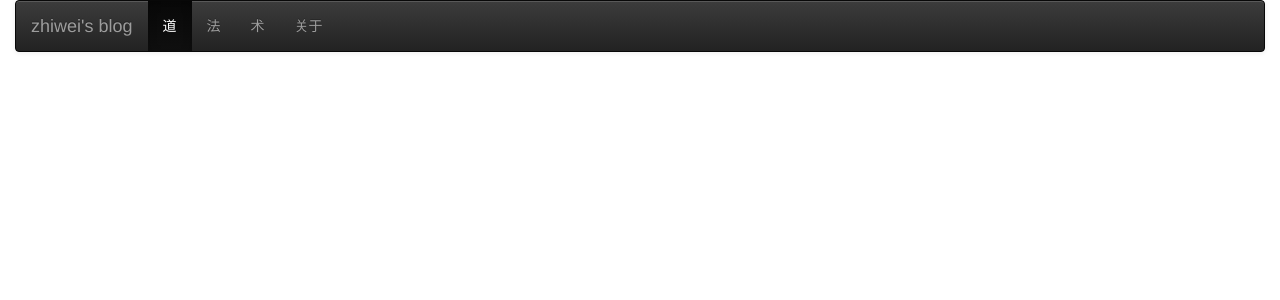
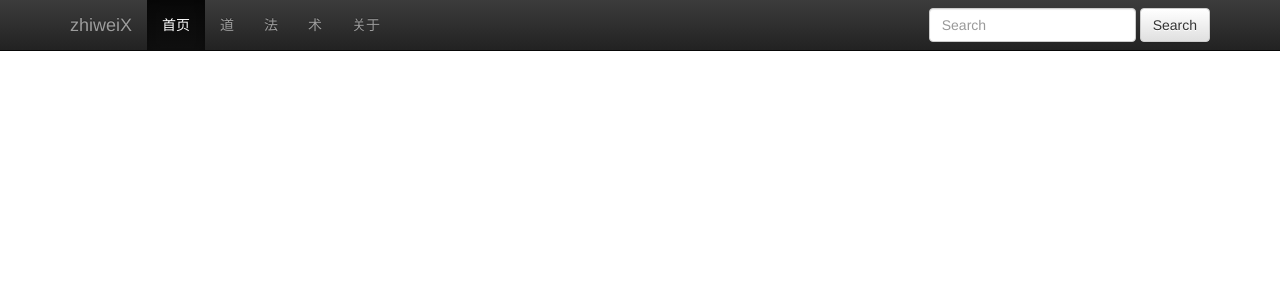
Before and after one commit to zhiwei1988/blog, a Flask app: page / in a window 1280 px wide. Shown: the top 300 px of the page. Run offline with Flask 2, Linux system fonts and the light colour scheme; parts of the project's set-up code (start-up, migrations or seed data) failed here and were passed over; some libraries are stand-ins or nearby versions.

Commit message:
complete navbar

```diff
--- a/app/templates/base.html
+++ b/app/templates/base.html
@@ -8,33 +8,43 @@
 
 {% block title %}zhiwei's blog{% endblock %}
 
-{% block navbar %}
-<div class="container-fluid">
-	<div class="row">
-		<div class="col-md-12">
-			<nav class="navbar navbar-default navbar-inverse" role="navigation">
+{% block body -%}
+    <header class="navbar navbar-inverse navbar-fixed-top bs-docs-nav" role="banner">
+	    <div class="container">
             <div class="navbar-header">
-					<a class="navbar-brand" href="#">zhiwei's blog</a>
+                <button class="navbar-toggle" type="button" data-toggle="collapse" data-target=".bs-navbar-collapse">
+                    <span class="sr-only">Toggle navigation</span>
+                    <span class="icon-bar"></span>
+                    <span class="icon-bar"></span>
+                    <span class="icon-bar"></span>
+                </button>
+                <a href="{{ url_for('main.index') }}" class="navbar-brand">zhiweiX</a>
             </div>
+	    	<nav class="collapse navbar-collapse bs-navbar-collapse" role="navigation">
+                <form class="navbar-form navbar-right" role="search">
+                    <div class="form-group">
+                        <input type="text" class="form-control" placeholder="Search">
+                    </div>
+                    <button type="submit" class="btn btn-default">Search</button>
+                </form>
                 <ul class="nav navbar-nav">
-					<li class="active">
-						<a href="#">道</a>
-					</li>
-					<li>
-						<a href="#">法</a>
-					</li>
-					<li>
-						<a href="#">术</a>
-					</li>
-					<li>
-						<a href="#">关于</a>
-					</li>
+                    <li class="active"><a href="#">首页</a></li>
+                    <li><a href="#">道</a></li>
+                    <li><a href="#">法</a></li>
+                    <li><a href="#">术</a></li>
+                    <li><a href="#">关于</a></li>
                 </ul>
             </nav>
 	    </div>
+    </header>
+
+    {% block blog_body -%}
+    {%- endblock blog_body %}
+
+    <footer>
+    	<div class="container">
+    		-- copyright
     	</div>
-</div>
-{% endblock %}
-
-{% block content %}
-{% endblock %}
+    </footer>
+    {{ super() }}
+{%- endblock body %}
--- a/app/templates/index.html
+++ b/app/templates/index.html
@@ -1,27 +1,7 @@
 {% extends "base.html" %}
 
-{% block content %}
-{{ super() }}
-<div class="container">
-{% for message in get_flashed_messages() %}
-	<div class="alert alert-warning">
-             <button type="button" class="close" data-dismiss="alert">&times;</button>
-             {{ message }}
+{% block blog_body -%}
+	<div id="body" class="container">
+		-- Site main content
 	</div>
-{% endfor %}
-</div>
-<div class="container-fluid">
-	<div class="row">
-		<div class="col-md-12">
-			<!-- <form role="form" id="bloginput">
-				<div class="form-group">
-					<textarea class="form-control"></textarea>
-				</div>
-				<button type="submit" class="btn btn-default">
-					Submit
-				</button>
-			</form> -->
-		</div>
-	</div>
-</div>
-{% endblock %}
+{%- endblock blog_body %}
```
Lines whose indentation alone changed are shown as unchanged.
